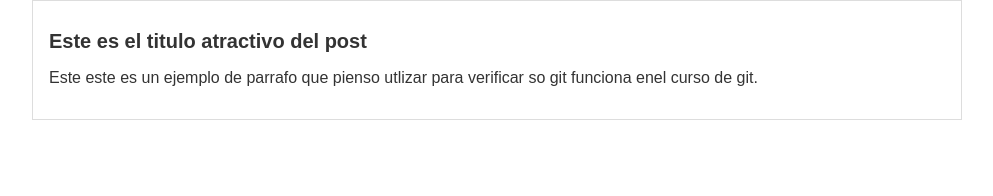
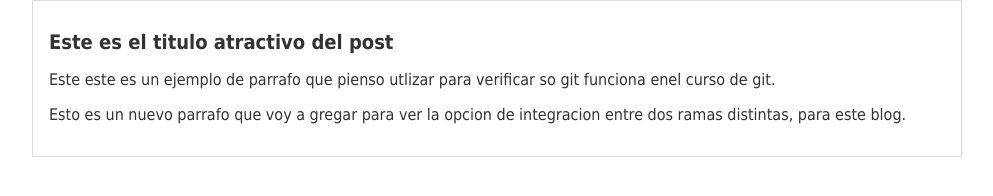
Before and after one commit to josseph501/GitBlogPrueba.github.io, a plain HTML site: page myblog.html in a window 1280 px wide. Shown: the whole page, without its empty margins (143-1136 px from the left). Drawn offline with Linux system fonts and the light colour scheme.

Commit message:
Se actualiza hoja de estilo y html en la master

```diff
--- a/css/estilos.css
+++ b/css/estilos.css
@@ -2,7 +2,7 @@ body
  {
      color: #333;
      text-align: center;
-     font-family: Arial;
+     font-family: tahoma;
      font-size: 16px;
      margin: 0;
      padding:0;
--- a/myblog.html
+++ b/myblog.html
@@ -20,6 +20,10 @@
                 Este este es un ejemplo de parrafo que pienso utlizar para
                 verificar so git funciona enel curso de git.
             </p>
+            <p>
+               Esto es un nuevo parrafo que voy a gregar para ver la opcion de integracion entre dos
+               ramas distintas, para este blog.
+            </p>
         </div>
     </div>
 </body>
```
